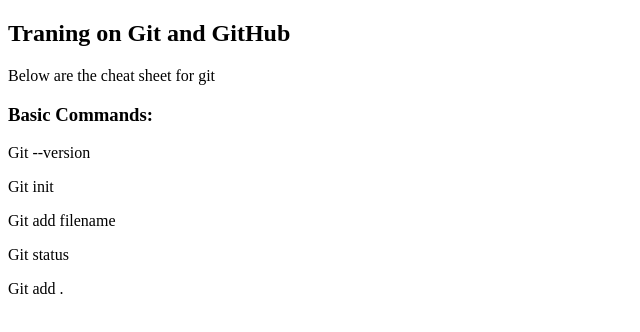
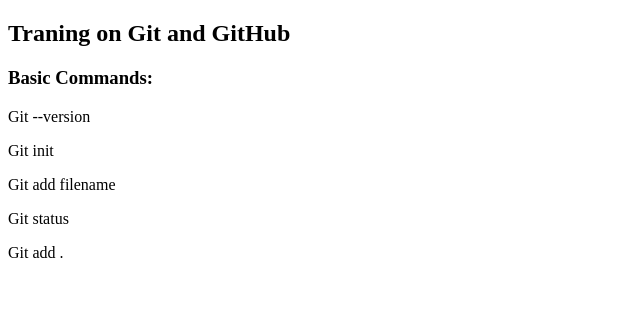
Before and after one commit to pdeepak6209/Github-client, a plain HTML site: page index.html in a window 1280 px wide. Shown: the whole page, without its empty margins (0-640 px from the left). Drawn offline with Linux system fonts and the light colour scheme.

Commit message:
updated to body

```diff
--- a/index.html
+++ b/index.html
@@ -9,7 +9,6 @@
 		<h2> Traning on Git and GitHub </h2>
 	</head>
 	<body>
-		Below are the cheat sheet for git
 		<p> <h3> Basic Commands: </h3> </p>
 		<p> Git --version </p>
 		<p> Git init </p>
```
